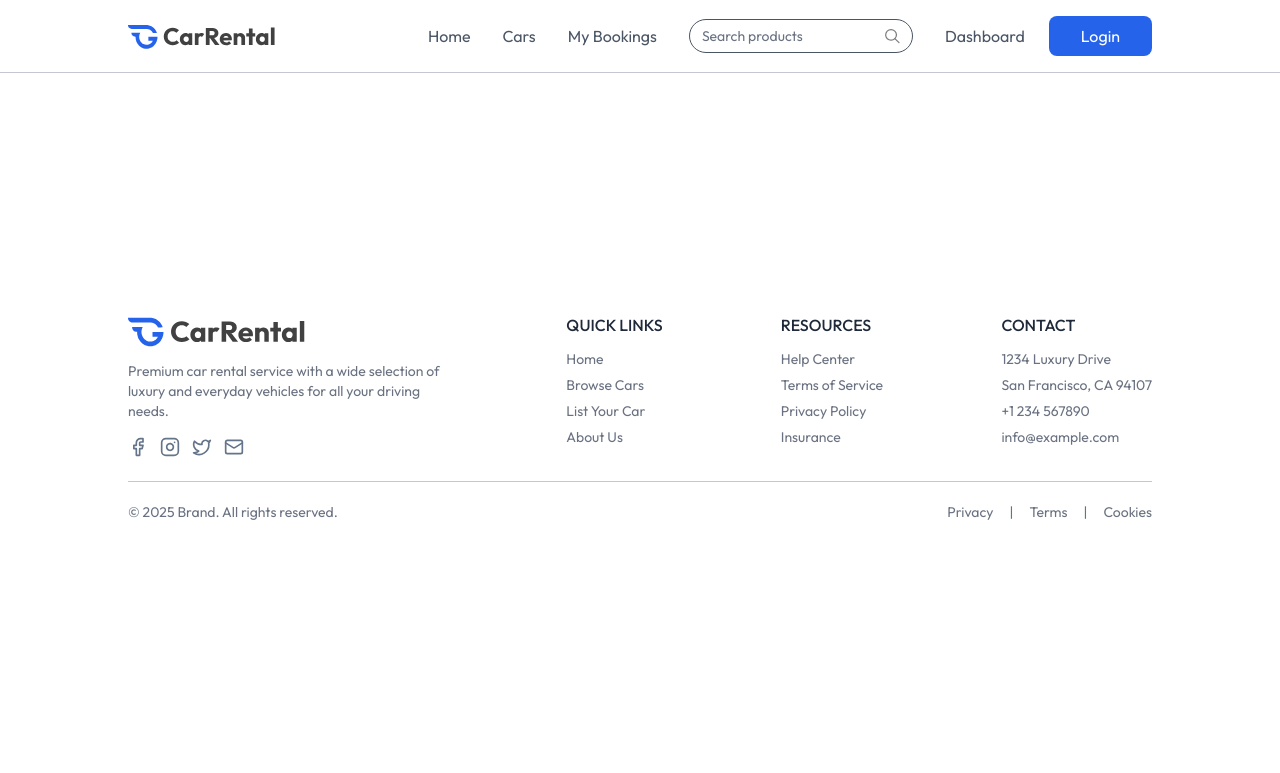
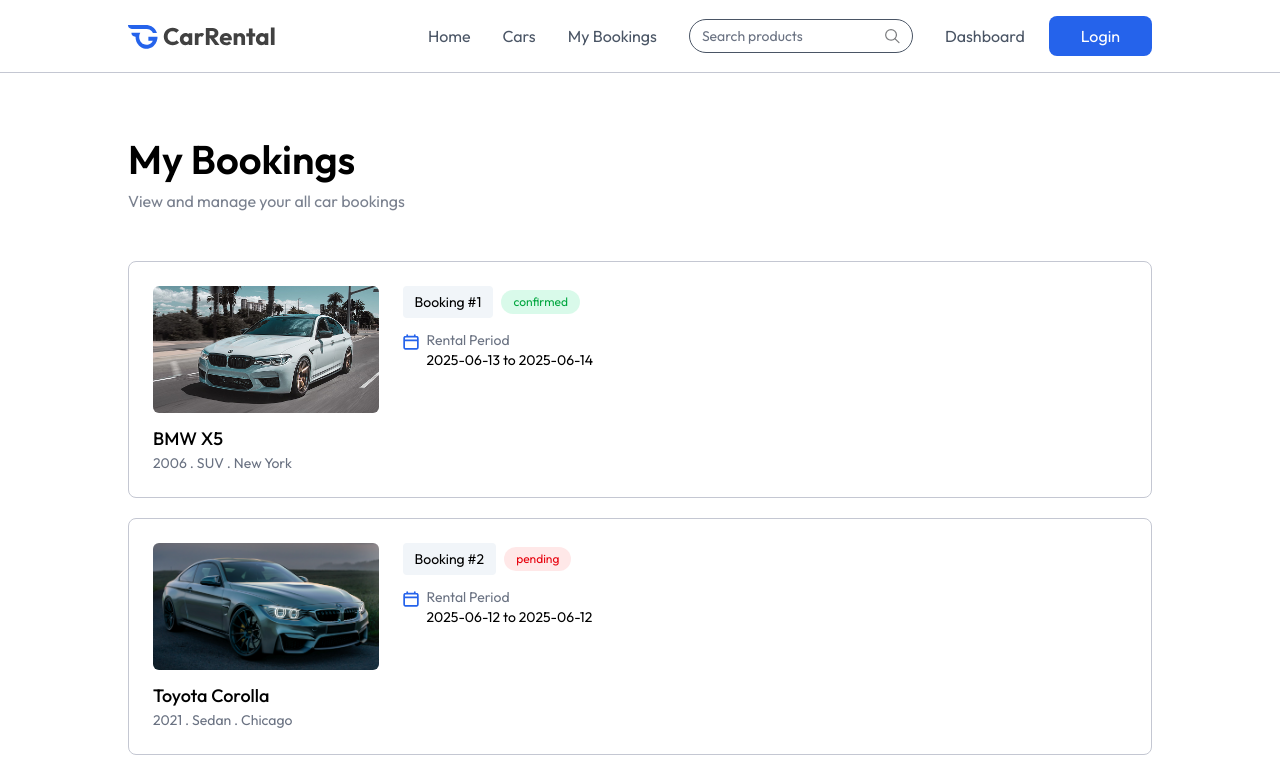
Before and after one commit to Mayor-chuke34/Car-rental, a React (Vite) app: page /my-bookings in a window 1280 px wide. Shown: the top 773 px of the page. Built offline with nearby package versions, Linux system fonts and the light colour scheme.

Commit message:
updated pages

```diff
--- a/src/pages/Cars.jsx
+++ b/src/pages/Cars.jsx
@@ -1,9 +1,41 @@
-import React from 'react'
+import React, { useState } from 'react'
+import Title from '../components/Title'
+import { assets, dummyCarData } from '../assets/assets'
+import CarCard from '../components/CarCard'
 
 const Cars = () => {
+
+    const [input, setInput] = useState('')
+
   return (
     <div>
-      <div></div>
+
+      <div className='flex flex-col items-center py-20 bg-light max-md:px-4'>
+        <Title title= 'Available Cars' subTitle='Browse our selection of premiun vehicles avaiable for your next adventure' />
+
+        <div className='flex items-center bg-white px-4 mt-6 max-w-140 w-full h-12 rounded-full shadow'>
+            <img src={assets.search_icon} alt=""  className='w-4.5 h-4.5 mr-2'/>
+
+            <input  onClick={(e)=> setInput(e.target.value)} value={input} type="text"
+            placeholder='search by make, model, or features' className='w-full outline-none text-gray-500'/>
+
+            <img src={assets.filter_icon} alt=""  className='w-4.5 h-4.5 ml-2'/>
+
+        </div>
+      </div>
+
+      <div className='px-6 md:px-16 lg:px-24 xl:px-32 mt-10'>
+        <p className='text-gray-500 xl:px-20 max-w-7xl mx-auto'>Showing {dummyCarData.length} Cars</p>
+
+        <div className='grid grid-cols-1 sm:grid-cols-2 lg:grid-cols-3 gap-8 mt-4 xl:px-20 max-w-7xl mx-auto'>
+            {dummyCarData.map((car, index)=>(
+                <div key={index}>
+                    <CarCard car={car}/>
+                </div>
+            ))}
+        </div>
+      </div>
+
     </div>
   )
 }
--- a/src/pages/MyBookings.jsx
+++ b/src/pages/MyBookings.jsx
@@ -1,8 +1,59 @@
-import React from 'react'
+import React, { useEffect, useState } from 'react'
+import { assets, dummyMyBookingsData } from '../assets/assets'
+import Title from '../components/Title'
 
 const MyBookings = () => {
+
+    const [bookings, setBookings] = useState([])
+
+    const fetchMyBookings = async ()=>{
+        setBookings(dummyMyBookingsData)
+    }
+
+    useEffect(()=>{
+        fetchMyBookings()
+    },[])
+
+
   return (
-    <div>
+    <div className='px-6 md:px-16 lg:px-24 xl:px-32 2xl:px-48 mt-16 text-sm max-w-7xl'>
+
+      <Title  title='My Bookings'
+       subTitle='View and manage your all car bookings'
+       align="left"/>
+
+       <div>
+        {bookings.map((booking, index)=>(
+            <div key={booking._id} className='grid grid-cols-1 md:grid-cols-4 gap-6 p-6 border border-borderColor rounded-lg mt-5 first:mt-12'>
+                {/* Car Image + Info */}
+
+                <div className='md:col-span-1'>
+                    <div className='rounded-md overflow-hidden mb-3'>
+                        <img src={booking.car.image} alt=""  className='w-full h-auto aspect-video object-cover'/>
+                    </div>
+                    <p className='text-lg font-medium mt-2'>{booking.car.brand} {booking.car.model}</p>
+                    <p className='text-gray-500'>{booking.car.year} . {booking.car.category} . {booking.car.location}</p>
+                </div>
+
+                    {/* Booking Info */}
+                        <div className='md:col-span-2'>
+                            <div className='flex items-center gap-2'>
+                                <p className='px-3 py-1.5 bg-light rounded'>Booking #{index+1}</p>
+                                <p className={`px-3 py-1 text-xs rounded-full ${booking.status === 'confirmed' ? 'bg-green-400/15 text-green-600' : 'bg-red-400/15 text-red-600'}`}>{booking.status}</p>
+                            </div>
+
+                            <div className='flex items-start gap-2 mt-3'>
+                                <img src={assets.calendar_icon_colored} alt=""  className='w-4 h-4 mt-1'/>
+                                <div>
+                                    <p className='text-gray-500'>Rental Period</p>
+                                    <p>{booking.pickupDate.split('T')[0]} to {booking.returnDate.split('T')[0]}</p>
+                                </div>
+                            </div>
+                        </div>
+
+            </div>
+        ))}
+       </div>
 
     </div>
   )
```
